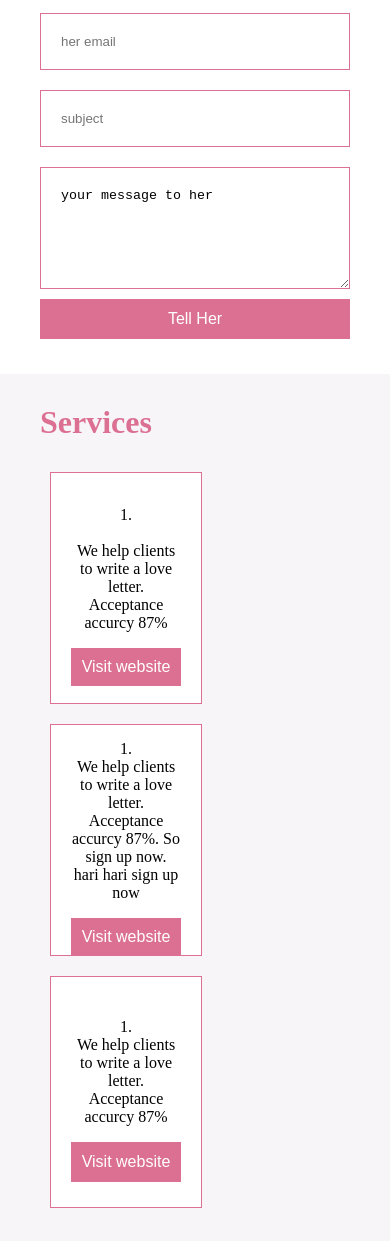
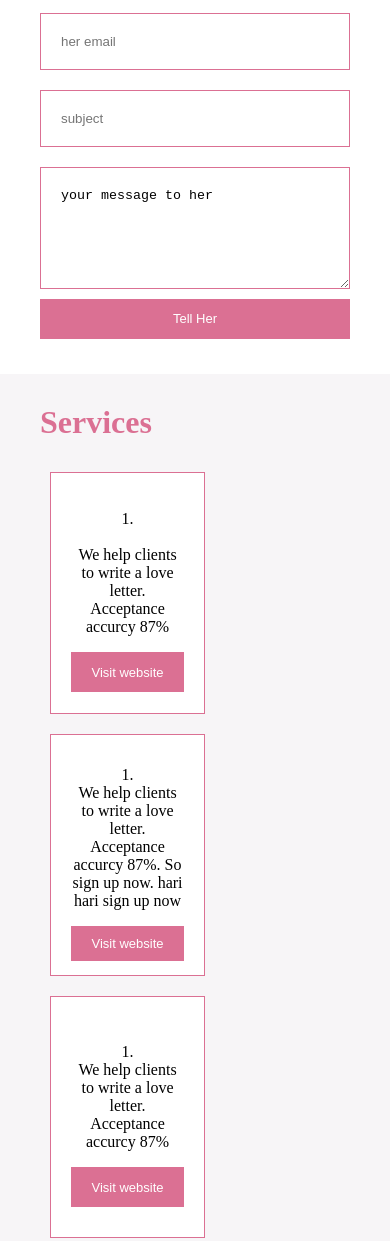
Before and after one commit to Sazedur707/TellHer, a plain HTML site: page index.html in a window 390 px wide. Shown: the part 510-1751 px from the top of the page. Drawn offline with Linux system fonts and the light colour scheme.

Commit message:
Update style.css

```diff
--- a/style.css
+++ b/style.css
@@ -84,7 +84,7 @@ color: palevioletred;
     height: 40px;
     color: white;
     border: none;
-    font-size: 16px;
+    font-size: 13px;
 }
 .tellHerbtn:hover{
     background-color: pink;
@@ -224,8 +224,8 @@ color: palevioletred;
         transition: all 0.5s;
     }
     .item{
-        height: 190px;
-        width: 110px;
+        height: 200px;
+        width: 113px;
     }
     #closebtn{
         display: inline-block;
```
